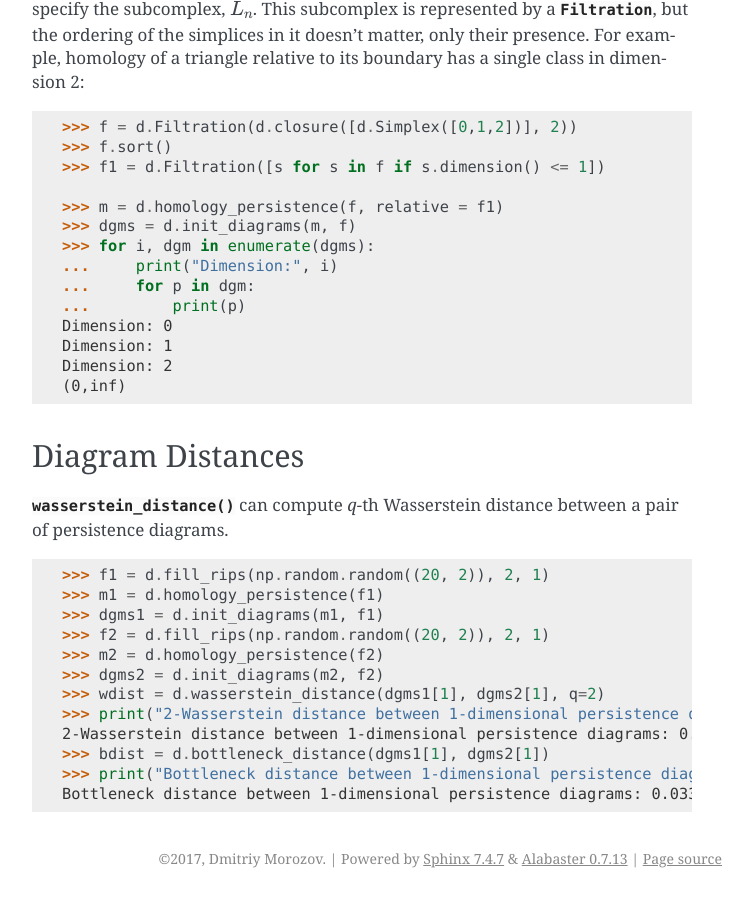
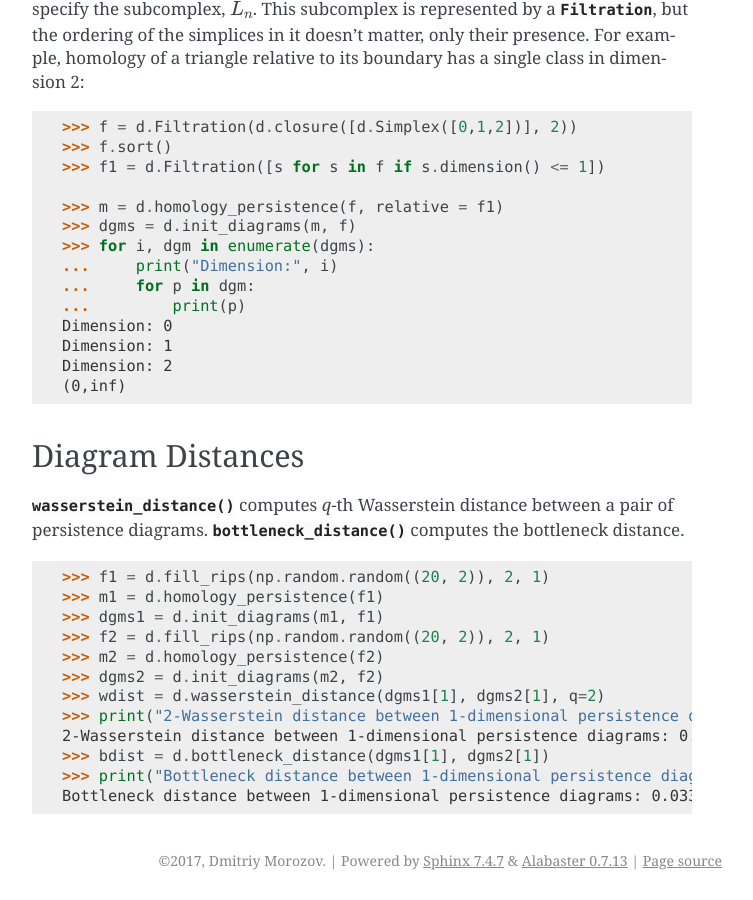
Before and after one commit to mrzv/dionysus, a Sphinx documentation site: the page built from doc/tutorial/basics.rst, in a window 1280 px wide and 900 px high, scrolled down 3860 px. Shown: the whole window, without its empty margins (388-1141 px from the left). Built offline with Sphinx 7.4.7, drawn with Linux system fonts in a browser that asks for light colours.

Commit message:
Add bottleneck_distance to doc/API.rst + mention it in the tutorial

```diff
--- a/doc/API.rst
+++ b/doc/API.rst
@@ -46,6 +46,8 @@
     :members:
 
 .. autofunction:: dionysus._dionysus.wasserstein_distance
+
+.. autofunction:: dionysus._dionysus.bottleneck_distance
 
 Matrices
 --------
--- a/doc/tutorial/basics.rst
+++ b/doc/tutorial/basics.rst
@@ -228,7 +228,8 @@
 Diagram Distances
 -----------------
 
-:func:`~dionysus._dionysus.wasserstein_distance` can compute `q`-th Wasserstein distance between a pair of persistence diagrams.
+:func:`~dionysus._dionysus.wasserstein_distance` computes `q`-th Wasserstein distance between a pair of persistence diagrams.
+:func:`~dionysus._dionysus.bottleneck_distance` computes the bottleneck distance.
 
 .. testsetup::
 
```
